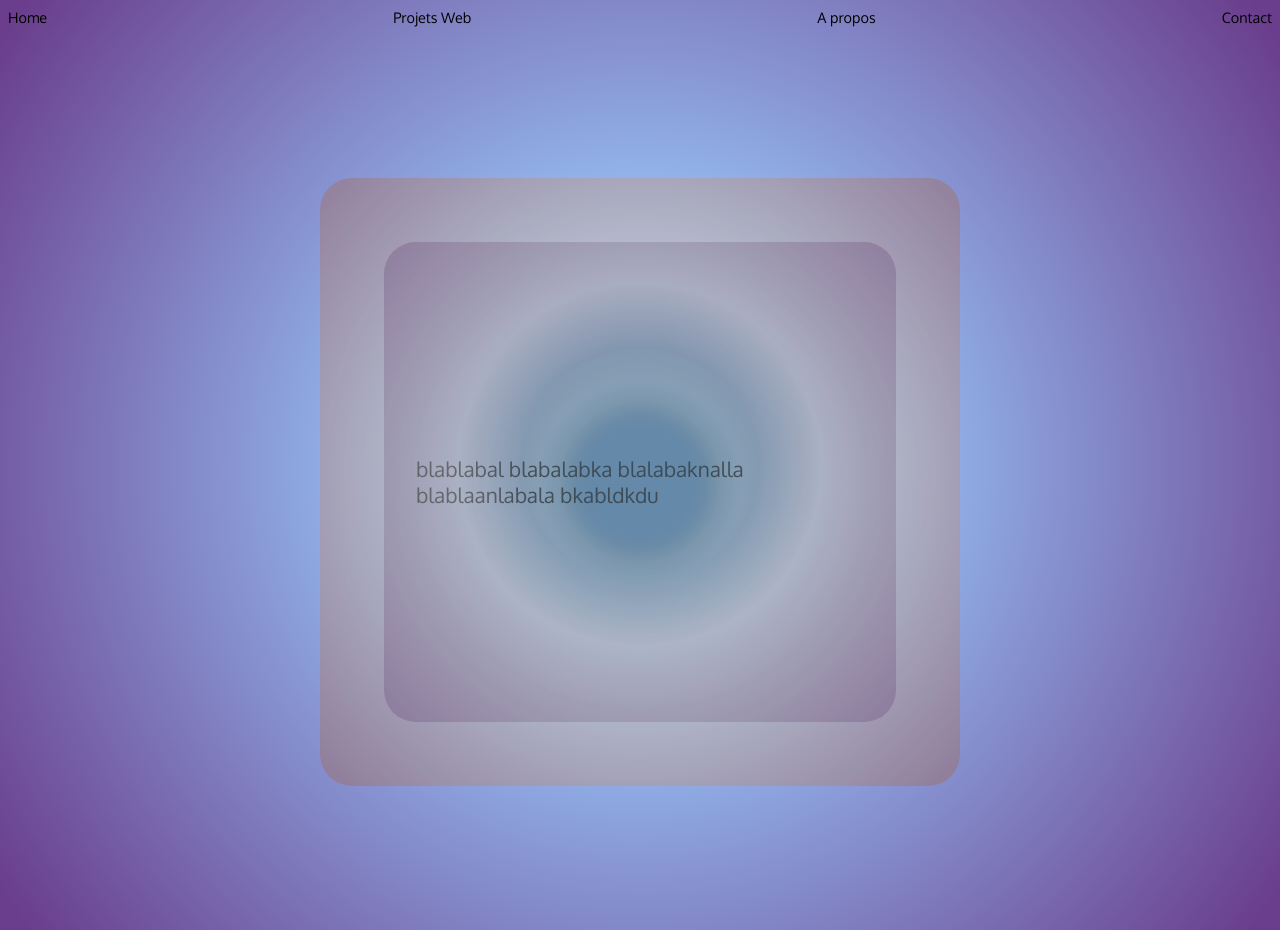
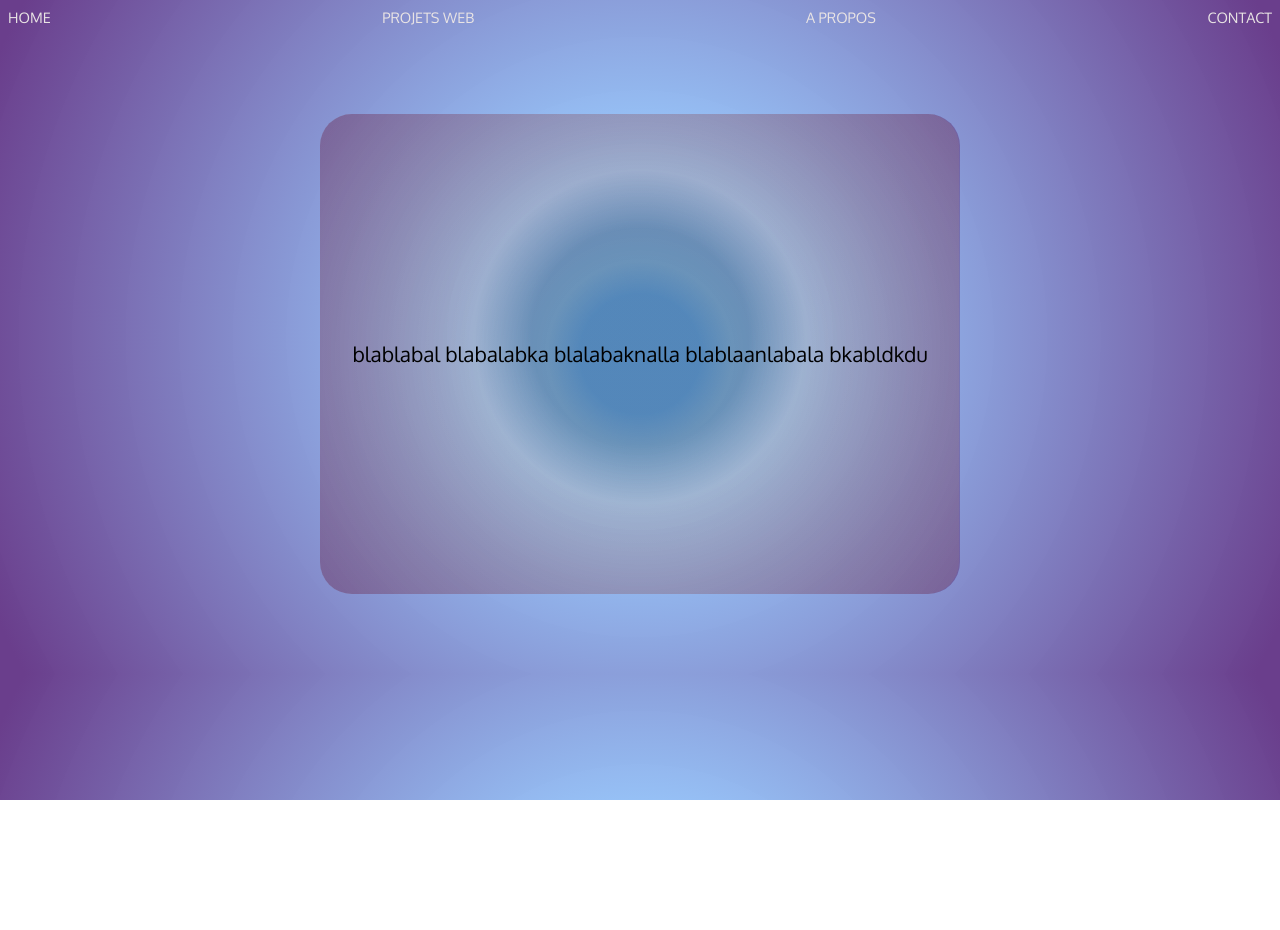
Before and after one commit to lanaduval/portfolio-V1, a React (Create React App) app: page /info in a window 1280 px wide. After the commit the page ends 800 px from the top, so only its background shows below. Built offline with nearby package versions, Linux system fonts and the light colour scheme.

Commit message:
imorved media query

```diff
--- a/src/Components/NasaContext.jsx
+++ /dev/null
@@ -1,5 +0,0 @@
-import { createContext } from "react";
-
-const NasaContext = createContext();
-
-export default NasaContext;
--- a/src/style.scss
+++ b/src/style.scss
@@ -110,7 +110,7 @@ opacity : 0.7;
 }
 .nasaText {
   position: absolute;
-  opacity: 1;
+  opacity: 0.7;
   z-index: 1;
   top:40%;
   width: 50%;
@@ -206,7 +206,6 @@ opacity : 0.7;
     font-size: 1.3rem;
     color: rgba(0, 0, 0, 0.8);
     background-color: rgba(0, 0, 0, 0.1);
-    //opacity: 0.6;
     min-height:60vh;
     overflow:auto;
     display: flex;
@@ -226,7 +225,6 @@ opacity : 0.7;
 .contactForm {
  display: flex;
  flex-direction: column;
- justify-content: center;
  align-items: center;
  color: rgba(0, 0, 0, 0.6);
  backdrop-filter: blur(10px) invert(10%);
@@ -297,20 +295,33 @@ opacity : 0.7;
 //HEADER
 
 .welcome {
-    padding : 0.5rem;
-    z-index: 1;
-    position: absolute;
+
     top: 20%;
     left: 27%;
 }
+.effetNeon {
+  font-size: 3rem;
+}
+.nav {
 
+  color: rgb(233, 228, 228);
+  text-transform: uppercase;
+}
 // NAVBAR
 .link {
     text-decoration: none;
     color: inherit;
-.nav ul {
-    font-size: 1rem;
 }
+.nasaAPOD {
+clip-path: ellipse(10% 35%);
+left: 10%;
+top: 10%;
+}
+
+.nasaText{
+  top:52%;
+  left:30%;
+
 }
 //HOMEPAGE
 
@@ -331,80 +342,26 @@ margin-right: 2rem;
   margin-top:2rem;
   width: 50%;
   }
-.project {
-    margin-top: 5vh;
-height: 90vh;
-padding-bottom: 5vh;
-    opacity: 0.8;
-    display: flex;
-    flex-wrap: wrap;
-  justify-content: center;
-  align-items: center;
-  overflow: scroll;
-  width: 100%;
- animation-name: slide;
-  animation-duration: 3s;
-  animation-iteration-count: 1;
-  @keyframes slide {
-    from {
-      margin-left: 100%;
-      width: 100%;
-    }
 
-    to {
-      margin-left: 0%;
-      width: 100%;
-    }
-  }
-}
 
 
 // ABOUT/INFO
 .info {
-    display: flex;
-    flex-direction: column;
-    justify-content: center;
-    align-items: center;
-    margin-top: 3rem;
-    margin-bottom: 3rem;
-    width: 100%;
-    height:100vh;
-    animation-name: slide;
-    animation-duration: 3s;
-    animation-iteration-count: 1;
-    @keyframes slide {
-      from {
-        margin-left: 100%;
-        width: 300%;
+  margin :0rem;
 }
+.infoCard p{
+  margin: 0;
+  color:rgba(0, 0, 0, 1);
 
-      to {
-        margin-left: 0%;
-        width: 100%;
-      }
-    }
-    position: relative;
+
+
 
 }
+// CONTACT
+.contactForm {
+  margin: 2rem;
+  align-items: center;
+height: 80vh;}
 
-.infoCard{
-    color: #fff;
-    font-size: 1.5rem;
-    background-color: rgba(0, 0, 0, 0.1);
-    opacity: 0.6;
-    width: 50%;
-    min-height:60vh;
-    overflow:auto;
-    display: flex;
-    flex-direction: column;
-    justify-content: center;
-    border-radius: 2rem;
-    padding: 2rem;
-    backdrop-filter: sepia(90%);
-    background-image: radial-gradient(circle, rgba(67,139,213,0.3) 15%, rgba(150,202,255,0.5) 23%, rgb(106, 62, 140, 0.5) 97%);
-    -webkit-border-radius: 2rem;
-    -moz-border-radius: 2rem;
-    -ms-border-radius: 2rem;
-    -o-border-radius: 2rem;
+
 }
-}
```
Lines whose indentation alone changed are shown as unchanged.
